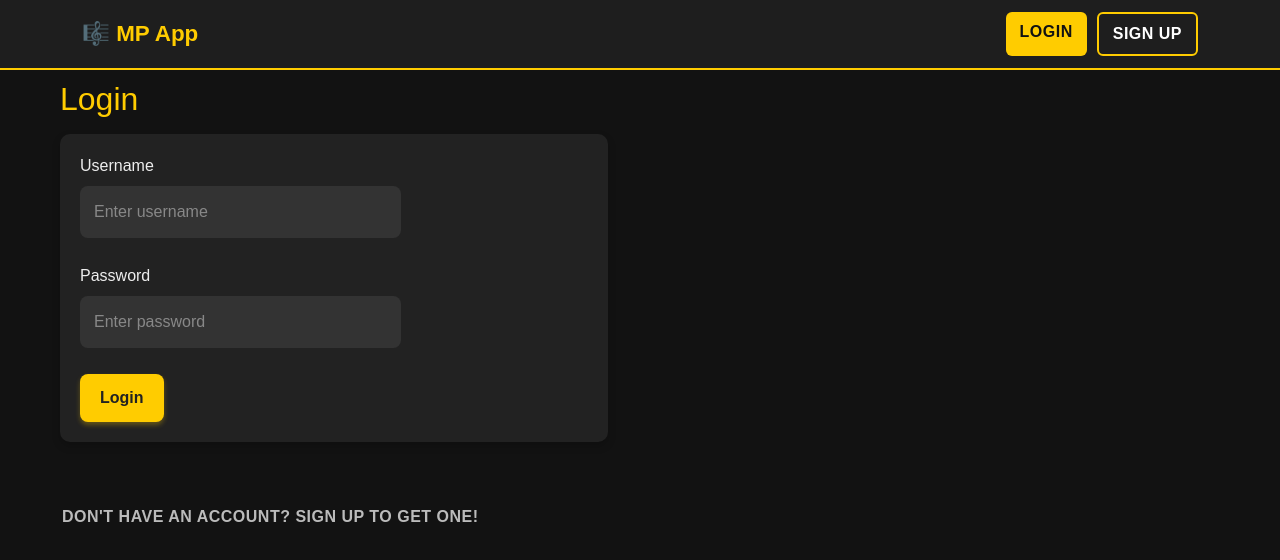
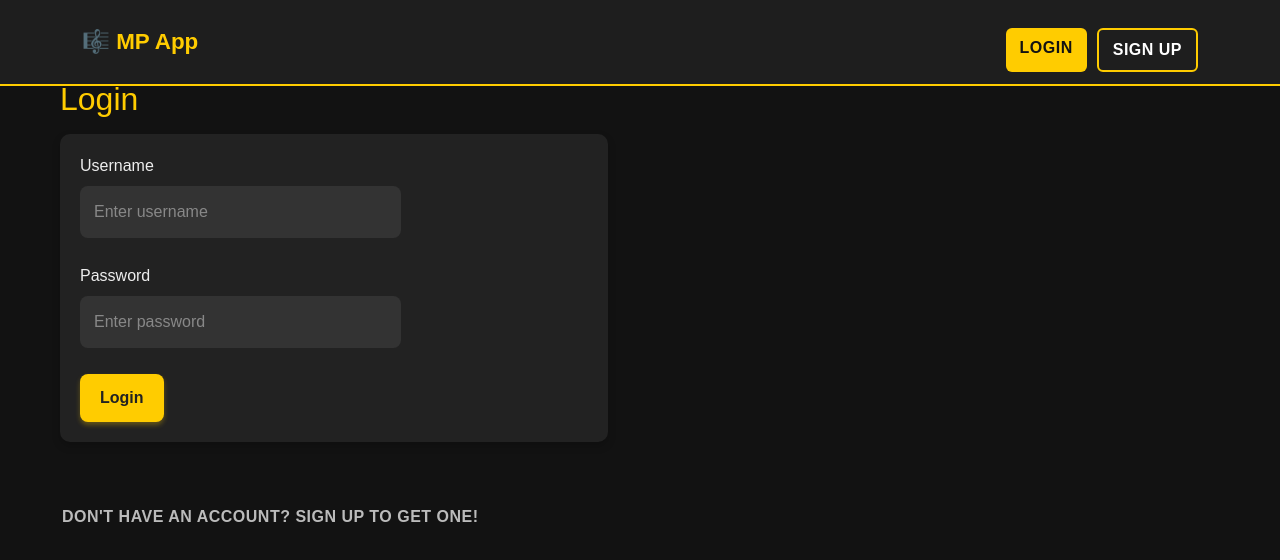
Before and after one commit to andreasawenlof/PP5-music-productivity-frontend, a React (Vite) app: page /login in a window 1280 px wide. Shown: the top 560 px of the page. Built offline with nearby package versions, Linux system fonts and the light colour scheme.

Commit message:
Final fix, some navbar

```diff
--- a/src/components/NavBar.jsx
+++ b/src/components/NavBar.jsx
@@ -30,6 +30,7 @@ const NavBar = () => {
                     🎼 MP App
                 </Navbar.Brand>
                 <Navbar.Toggle
+                    className={btnStyles.edit}
                     ref={ref}
                     onClick={() => setExpanded(!expanded)}
                     aria-controls='navbarScroll'
@@ -42,19 +43,19 @@ const NavBar = () => {
                             className={styles.mobileAvatar}
                         />
                     )}
-                    <Nav className='ms-auto'>
+                    <Nav className='ms-auto text-center'>
                         {user ? (
                             <>
                                 {isComposer && (
                                     <NavLink
-                                        className={`${btnStyles.createTrackBtn} ${btnStyles.btn}`}
+                                        className={`${btnStyles.createTrackBtn} ${btnStyles.btn} mt-sm-3`}
                                         to='/tracks/create'
                                     >
                                         + Create
                                     </NavLink>
                                 )}
                                 <NavLink
-                                    className={`${btnStyles.tracksBtn} ${btnStyles.btn}`}
+                                    className={`${btnStyles.tracksBtn} ${btnStyles.btn} mt-sm-3`}
                                     to='/tracks'
                                 >
                                     {isReviewer ? 'Pending Tracks' : 'Tracks'}
@@ -74,7 +75,7 @@ const NavBar = () => {
                                     </NavLink>
                                 </div>
                                 <button
-                                    className={`${btnStyles.logoutBtn} ${btnStyles.btn}`}
+                                    className={`${btnStyles.logoutBtn} ${btnStyles.btn} mt-sm-3 mb-sm-3`}
                                     onClick={logout}
                                 >
                                     Logout
@@ -83,13 +84,13 @@ const NavBar = () => {
                         ) : (
                             <>
                                 <NavLink
-                                    className={`${btnStyles.loginBtn} ${btnStyles.btn}`}
+                                    className={`${btnStyles.loginBtn} ${btnStyles.btn} mt-sm-3`}
                                     to='/login'
                                 >
                                     Login
                                 </NavLink>
                                 <NavLink
-                                    className={`${btnStyles.signupBtn} ${btnStyles.btn}`}
+                                    className={`${btnStyles.signupBtn} ${btnStyles.btn} mt-sm-3`}
                                     to='/signup'
                                 >
                                     Sign Up
--- a/src/pages/tracks/TracksPage.jsx
+++ b/src/pages/tracks/TracksPage.jsx
@@ -88,6 +88,7 @@ const TracksPage = () => {
                 </Col>
                 <Col md={2}>
                     <Form.Select
+                        className='mt-sm-3'
                         name='genre'
                         value={filters.genre}
                         onChange={setFilters}
@@ -101,6 +102,7 @@ const TracksPage = () => {
                 </Col>
                 <Col md={2}>
                     <Form.Select
+                        className='mt-sm-3'
                         name='mood'
                         value={filters.mood}
                         onChange={setFilters}
@@ -114,6 +116,7 @@ const TracksPage = () => {
                 </Col>
                 <Col md={2}>
                     <Form.Select
+                        className='mt-sm-3'
                         name='status'
                         value={filters.status}
                         onChange={setFilters}
@@ -131,6 +134,7 @@ const TracksPage = () => {
                 </Col>
                 <Col md={2}>
                     <Form.Select
+                        className='mt-sm-3'
                         name='vocalsNeeded'
                         value={filters.vocalsNeeded}
                         onChange={setFilters}
```
